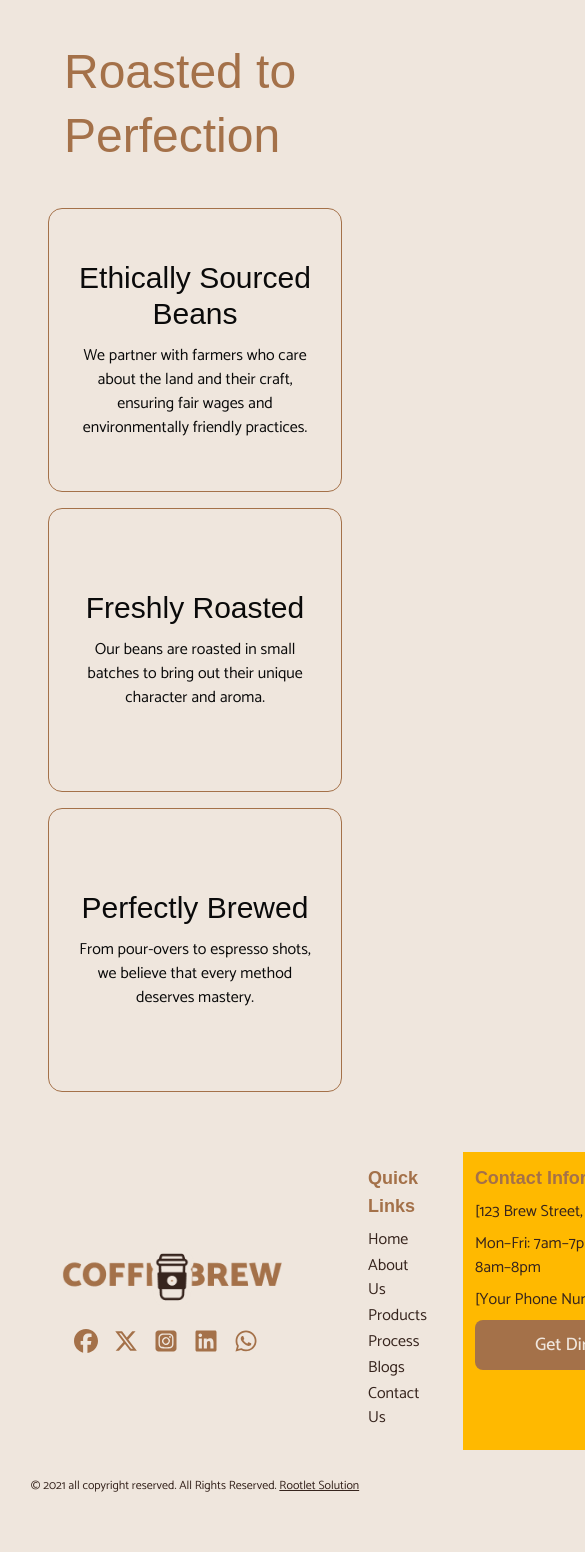
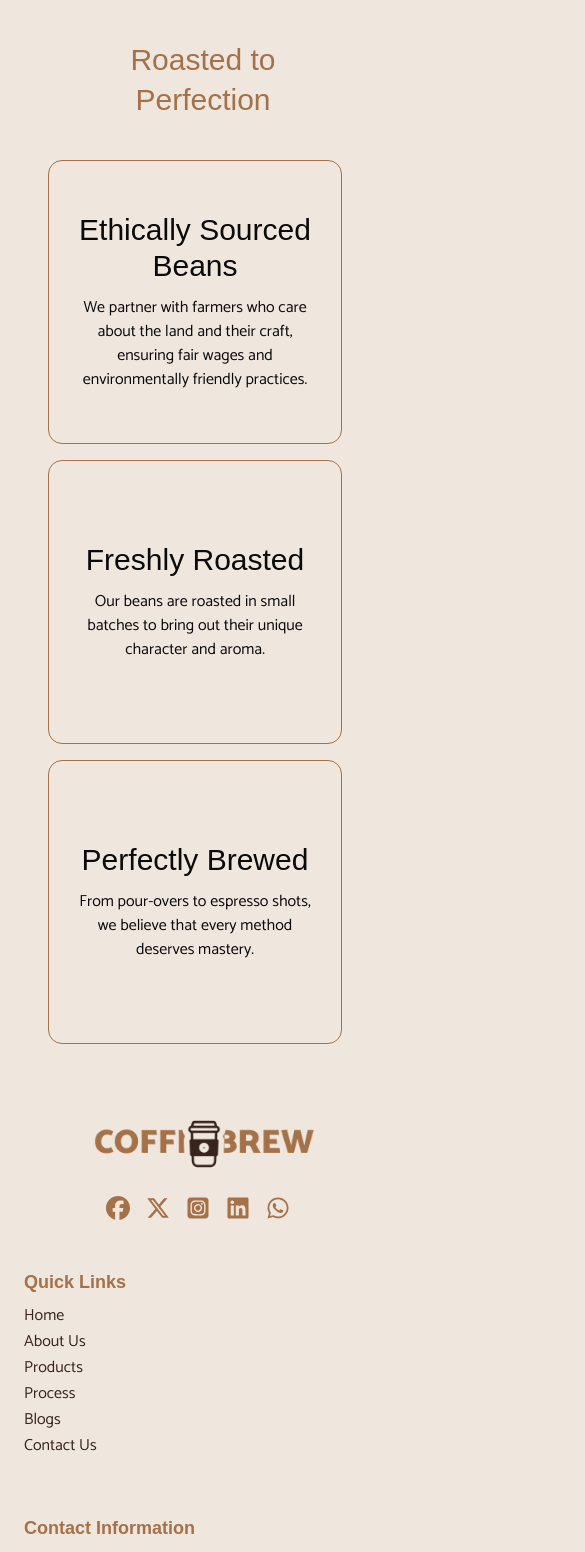
Before and after one commit to Maryammuhammadafzal/Coffee-Landing-Page, a Next.js app: page /feature in a window 390 px wide. Shown: the top 1552 px of the page, 585 px wide, since content can reach past the window. Built offline with nearby package versions, Linux system fonts and the light colour scheme; a web font is replaced by a local one.

Commit message:
craeting responsive

```diff
--- a/src/app/blog/page.tsx
+++ b/src/app/blog/page.tsx
@@ -13,13 +13,13 @@ const BlogPage = () => {
         <div className='w-full h-full flex justify-center items-center lg:py-20 md:py-15 sm:py-10 py-5'>
             <div className='xl:px-6 px-4 w-full h-full flex flex-col justify-center gap-12 items-center'>
                 <div className='content w-full justify-center items-center h-full flex gap-4'>
-                    <h2 className='font-mono text-5xl pt-5 leading-16 text-primary '>Behind the Beans</h2>
+                    <h2 className='font-mono lg:text-5xl sm:text-4xl text-3xl pt-5 pl-4 lg:leading-16 leading-10 text-center text-primary  '>Behind the Beans</h2>
                 </div>
 
                 <div className='xl:w-[95%] w-full flex flex-wrap gap-10 justify-center items-center h-full'>
                     {
                         blog_data.map((blog, index) => (
-                         <div className='w-auto h-auto flex justify-center items-center'>
+                         <div className='xs:w-auto w-full h-auto flex justify-center items-center'>
                                <Card key={index} className='flex justify-center h-[450px] bg-cover bg-center items-center bg-transparent shadow-none w-[390px] rounded-[20px] p-0' style={{ backgroundImage: `url('${blog}')`}}>
                                 <CardContent className='flex justify-center h-full items-center w-full rounded-[20px] text-center gap-8 p-0' >
                                     {/* <Image src={blog} alt="icon" width={115} height={115} className='w-full h-full rounded-[20px] object-cover object-center' /> */}
--- a/src/app/feature/page.tsx
+++ b/src/app/feature/page.tsx
@@ -21,7 +21,7 @@ const FeaturePage = () => {
         <div className='w-full h-full flex justify-center items-center lg:py-20 md:py-15 sm:py-10 py-5 px-8'>
             <div className='md:px-6 px-4 w-full h-full flex flex-col justify-center gap-10 items-center'>
                 <div className='content w-full justify-center items-center h-full flex gap-4'>
-                    <h2 className='font-mono text-5xl pt-5 pl-4 leading-16 text-primary '>Roasted to Perfection</h2>
+                    <h2 className='font-mono lg:text-5xl sm:text-4xl text-3xl pt-5 pl-4 lg:leading-16 leading-10 text-center text-primary '>Roasted to Perfection</h2>
                 </div>
 
                 <div className='w-full flex gap-4 flex-wrap justify-center items-center h-full'>
--- a/src/app/process/page.tsx
+++ b/src/app/process/page.tsx
@@ -33,7 +33,7 @@ const ProcessPage = () => {
         <div className='w-full h-full flex justify-center items-center lg:py-20 md:py-15 sm:py-10 py-5 xl:px-8'>
             <div className='md:px-6 px-4 w-full h-full flex flex-col justify-center gap-12 items-center'>
                 <div className='content w-full justify-center items-center h-full flex gap-4'>
-                    <h2 className='font-mono text-5xl pt-5 pl-4 leading-16 text-primary '>Our Process</h2>
+                    <h2 className='font-mono lg:text-5xl sm:text-4xl text-3xl pt-5 pl-4 lg:leading-16 leading-10 text-center text-primary  '>Our Process</h2>
                 </div>
 
                 <div className='xl:w-[90%] lg:w-[95%] w-full grid lg:grid-cols-4 sm:grid-cols-2 grid-cols-1 gap-10 mx-auto justify-center items-center h-full'>
--- a/src/app/product/page.tsx
+++ b/src/app/product/page.tsx
@@ -63,13 +63,13 @@ const ProductPage = () => {
         <div className='w-full h-full flex justify-center items-center lg:py-20 md:py-15 sm:py-10 py-5 xl:px-8'>
             <div className='md:px-6 px-4 w-full h-full flex flex-col justify-center gap-10 items-center'>
                 <div className='content w-full justify-center items-center h-full flex gap-4'>
-                    <h2 className='font-mono text-5xl pt-5 pl-4 leading-16 text-primary '>Roasted to Perfection</h2>
+                    <h2 className='font-mono lg:text-5xl sm:text-4xl text-3xl pt-5 pl-4 lg:leading-16 leading-10 text-center text-primary '>Roasted to Perfection</h2>
                 </div>
 
                 <div className='xl:w-[90%] lg:w-[95%] w-full grid lg:grid-cols-3 sm:grid-cols-2 grid-cols-1 gap-10 mx-auto justify-center items-center h-full'>
                     {
                         product_data.map((product, index) => (
-                            <Card key={index} className='flex justify-start min-h-[284px] items-center bg-transparent shadow-none w-auto h-full max-w-sm p-0'>
+                            <Card key={index} className='flex justify-start max-sm:mx-auto min-h-[284px] items-center bg-transparent shadow-none w-auto h-full max-w-sm p-0'>
                                 <CardContent className='flex flex-col justify-start h-auto items-center text-center gap-2 p-0'>
                                    <div className='flex justify-center items-end w-[290px] h-[290px] '>
                                     <Image src={product.image} alt="icon" width={152} height={270} style={{ width: `${product.width}px`, height: `${product.height}px` }} />
--- a/src/components/Footer.tsx
+++ b/src/components/Footer.tsx
@@ -36,9 +36,9 @@ const Footer = () => {
     ];
     return (
         <div className="w-full  h-auto gap-5 flex justify-center items-center py-10 px-3">
-            <div className="lg:w-[85%] md:w-[95%] w-full h-auto  gap-10 justify-center items-center">
-                <div className="footerContent w-full h-auto flex mb-3 gap-6 ">
-                    <div className="left w-auto lg:min-w-md md:min-w-sm min-w-xs max-sm:flex max-sm:flex-col max-sm:justify-center max-sm:items-center p-3 h-auto">
+            <div className="xl:w-[85%] lg:w-[95%] w-full h-auto  gap-10 justify-center items-center">
+                <div className="footerContent w-full h-auto max-lg:flex-wrap flex mb-3 gap-6 ">
+                    <div className="left w-auto min-w-sm max-sm:flex max-sm:flex-col max-sm:justify-center max-sm:items-center p-3 h-auto">
                         {/* Logo */}
                         <div className="logo flex flex-col gap-6 ">
                             <Image src='/images/logo.png' alt="image" width={220} height={110} />
@@ -54,7 +54,7 @@ const Footer = () => {
 
                     </div>
 
-                    <div className="max-sm:w-full max-sm:py-3 max-w-sm p-3 h-auto ">
+                    <div className="max-sm:w-full max-sm:py-3 max-w-sm w-[250px] p-3 h-auto ">
                         <h4 className='font-mono lg:text-xl text-lg font-bold text-primary w-fit'>Quick Links</h4>
                         <ul className="list-none text-base py-2 gap-[2px] flex flex-col ">
                             {
@@ -68,7 +68,7 @@ const Footer = () => {
                             }
                         </ul>
                     </div>
-                    <div className="left max-sm:w-full  gap-10 bg-amber-400 w-full  p-3 h-auto max-w-sm">
+                    <div className="left max-sm:w-full  gap-10 w-full  p-3 h-auto max-w-sm">
                         <h4 className='font-mono lg:text-xl text-lg font-bold text-primary w-fit'> Contact Information</h4>
                         <ul className="list-none py-2 gap-2 flex flex-col ">
                             <li className="text-base  font-normal ">
```
